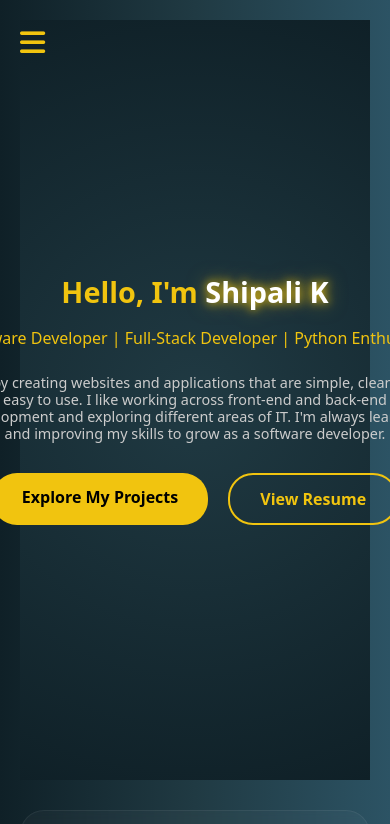
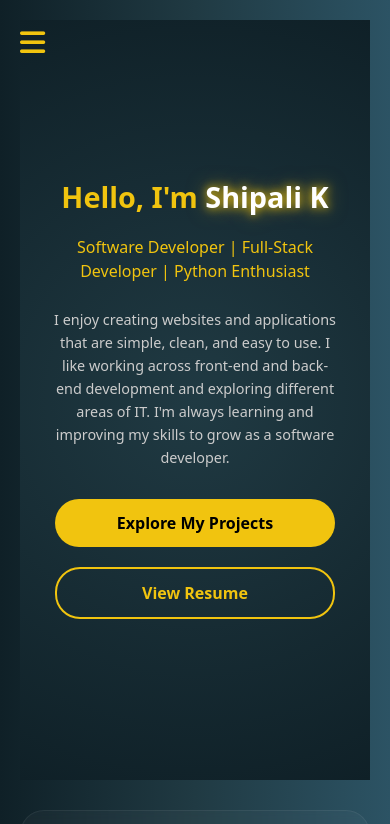
Before and after one commit to shipali-k-account/my_portfolio, a Flask app: page / in a window 390 px wide; the page is wider, and only the part inside the window is pictured. Shown: the top 824 px of that part. Run offline with Flask 3, Linux system fonts and the light colour scheme.

Commit message:
Fix mobile hero section

```diff
--- a/static/css/style.css
+++ b/static/css/style.css
@@ -1669,3 +1669,28 @@ nav ul li a:hover {
     border-radius: 15px 15px 0 0 !important;
   }
 }
+
+
+
+@media (max-width: 768px) {
+  .hero-text-centered h2 {
+    white-space: normal;
+    line-height: 1.5;
+  }
+
+  .hero-text-centered p {
+    line-height: 1.6;
+    overflow-wrap: break-word;
+  }
+
+  .hero-buttons {
+    width: 100%;
+  }
+
+  .btn-main,
+  .btn-outline {
+    max-width: 280px;
+    width: 100%;
+    text-align: center;
+  }
+}
```
